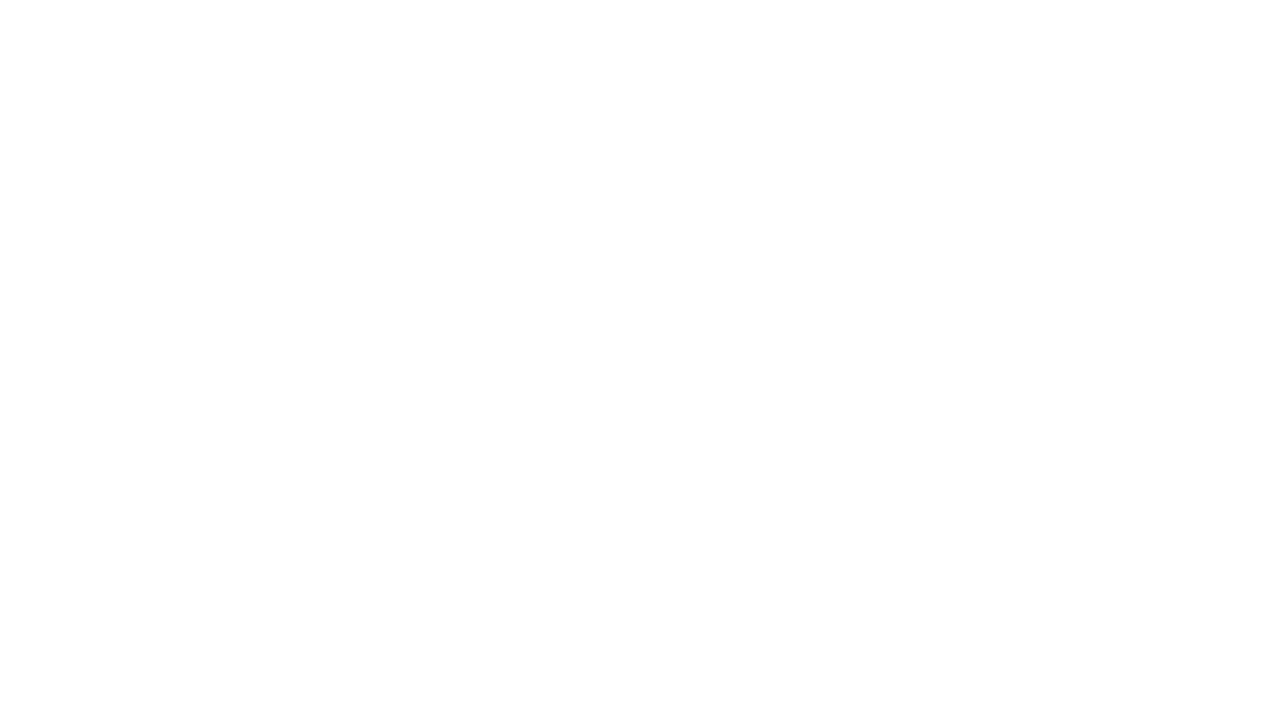
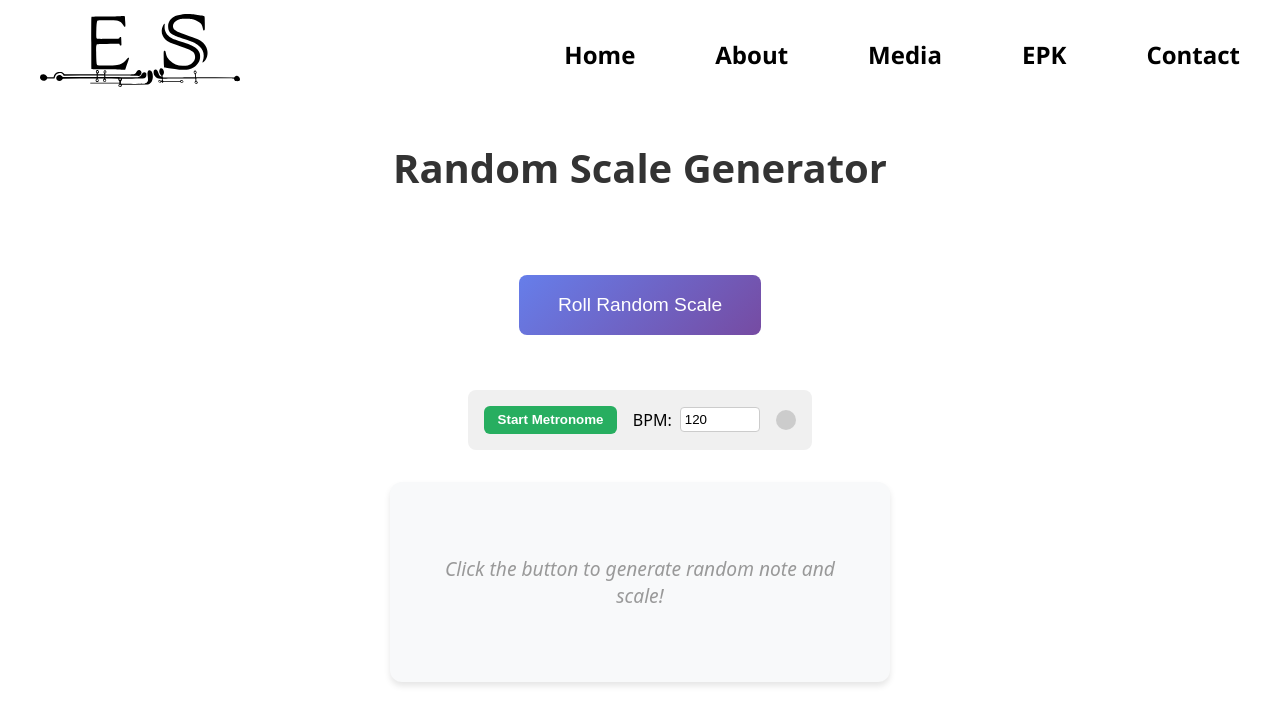
Before and after one commit to EthanShuler/portfolio, a React (Create React App) app: page /scales in a window 1280 px wide. Before the commit this address had no page. Shown: the top 724 px of the page. Built offline with nearby package versions, Linux system fonts and the light colour scheme; a web font is replaced by a local one.

Commit message:
scales page

```diff
--- a/src/App.js
+++ b/src/App.js
@@ -9,6 +9,7 @@ import MusicNavbar from './components/Navbar/MusicNavbar';
 import { BrowserRouter as Router, Route, Routes, Outlet } from 'react-router-dom';
 import Contact from './components/Contact/Contact';
 import Epk from './components/Epk/Epk';
+import Scales from './components/Scales/Scales';
 
 const Musician = () => {
   return (
@@ -37,6 +38,7 @@ const App = () => {
             <Route path='media' element={<Media />} />
             <Route path='epk' element={<Epk />} />
             <Route path='contact' element={<Contact />} />
+            <Route path='scales' element={<Scales />} />
           </Route>
 
 
--- /dev/null
+++ b/src/components/Scales/Scales.jsx
@@ -0,0 +1,264 @@
+import React, { useState, useEffect, useRef } from 'react'
+import styled from 'styled-components'
+
+const ScalesContainer = styled.div`
+  font-family: Articulat CF,system-ui,sans-serif;
+  padding: 2em 5.25em;
+  display: flex;
+  flex-direction: column;
+  margin: 0 auto;
+  max-width: 95.75em;
+  align-items: center;
+  text-align: center;
+`
+
+const Title = styled.h1`
+  color: #333;
+  margin-bottom: 2em;
+  font-size: 2.5em;
+`
+
+const RandomButton = styled.button`
+  background: linear-gradient(135deg, #667eea 0%, #764ba2 100%);
+  color: white;
+  border: none;
+  padding: 1em 2em;
+  font-size: 1.2em;
+  border-radius: 8px;
+  cursor: pointer;
+  margin-bottom: 2em;
+  transition: transform 0.2s, box-shadow 0.2s;
+
+  &:hover {
+    transform: translateY(-2px);
+    box-shadow: 0 8px 15px rgba(102, 126, 234, 0.3);
+  }
+
+  &:active {
+    transform: translateY(0);
+  }
+`
+
+const ResultContainer = styled.div`
+  background: #f8f9fa;
+  border-radius: 12px;
+  padding: 2em;
+  margin: 1em 0;
+  box-shadow: 0 4px 6px rgba(0, 0, 0, 0.1);
+  min-height: 200px;
+  display: flex;
+  flex-direction: column;
+  justify-content: center;
+  max-width: 500px;
+  width: 100%;
+`
+
+const NoteDisplay = styled.div`
+  font-size: 3em;
+  font-weight: bold;
+  color: #667eea;
+  margin-bottom: 0.5em;
+`
+
+const ScaleDisplay = styled.div`
+  font-size: 1.5em;
+  color: #333;
+  margin-bottom: 0.5em;
+  display: flex;
+  flex-direction: column;
+  gap: 0.5em;
+  justify-content: center;
+  align-items: center;
+
+  div {
+    display: flex;
+    gap: 1em;
+    align-items: center;
+  }
+`
+
+const Placeholder = styled.div`
+  font-size: 1.2em;
+  color: #999;
+  font-style: italic;
+`
+
+const MetronomeContainer = styled.div`
+  display: flex;
+  align-items: center;
+  gap: 1em;
+  margin: 1em 0;
+  padding: 1em;
+  background: #f0f0f0;
+  border-radius: 8px;
+`
+
+const MetronomeButton = styled.button`
+  background: ${props => props.isPlaying ? '#e74c3c' : '#27ae60'};
+  color: white;
+  border: none;
+  padding: 0.5em 1em;
+  border-radius: 6px;
+  cursor: pointer;
+  font-weight: bold;
+
+  &:hover {
+    opacity: 0.8;
+  }
+`
+
+const TempoControl = styled.div`
+  display: flex;
+  align-items: center;
+  gap: 0.5em;
+
+  input {
+    width: 80px;
+    padding: 0.3em;
+    border: 1px solid #ccc;
+    border-radius: 4px;
+  }
+`
+
+const BeatIndicator = styled.div`
+  width: 20px;
+  height: 20px;
+  border-radius: 50%;
+  background: ${props => props.active ? '#e74c3c' : '#ccc'};
+  transition: background 0.1s ease;
+`
+
+const Scales = () => {
+  const [currentNote, setCurrentNote] = useState('')
+  const [currentScale, setCurrentScale] = useState(null)
+  const [isMetronomeRunning, setIsMetronomeRunning] = useState(false)
+  const [tempo, setTempo] = useState(120)
+  const [beatActive, setBeatActive] = useState(false)
+
+  const metronomeRef = useRef(null)
+  const audioContextRef = useRef(null)
+
+  // List of notes
+  const notes = [
+    'C', 'D♭', 'D', 'E♭', 'E', 'F',
+    'F♯/G♭', 'G', 'A♭', 'A', 'B♭', 'B'
+  ]
+
+  // List of chord/scale types
+  const scaleTypes = [
+    { numeral: 'I', symbol: '△7', name: 'Major', description: 'Ionian mode' },
+    { numeral: 'ii', symbol: '-7', name: 'Dorian', description: 'Dorian mode' },
+    { numeral: 'iii', symbol: '-7', name: 'Phrygian', description: 'Phrygian mode' },
+    { numeral: 'IV', symbol: '△7', name: 'Lydian', description: 'Lydian mode' },
+    { numeral: 'V', symbol: '7', name: 'Mixolydian', description: 'Mixolydian mode' },
+    { numeral: 'V', symbol: 'sus', name: 'Mixolydian', description: 'Mixolydian mode' },
+    { numeral: 'vi', symbol: '-7', name: 'Aeolian', description: 'Natural Minor' },
+    { numeral: 'vii', symbol: 'ø7', name: 'Locrian', description: 'Locrian mode' },
+    { numeral: 'I', symbol: '-△7', name: 'Melodic Minor', description: 'Melodic minor' },
+    { numeral: 'V', symbol: '7alt', name: 'Altered', description: 'Altered' },
+    { numeral: '', symbol: '7', name: 'Blues', description: 'Blues scale' },
+    { numeral: '', symbol: 'dim', name: 'Diminished', description: 'Whole-half diminished' }
+  ]
+
+  // Metronome functionality
+  useEffect(() => {
+    if (isMetronomeRunning) {
+      const interval = 60000 / tempo // Convert BPM to milliseconds
+
+      metronomeRef.current = setInterval(() => {
+        // Create metronome sound
+        if (!audioContextRef.current) {
+          audioContextRef.current = new (window.AudioContext || window.webkitAudioContext)()
+        }
+
+        const oscillator = audioContextRef.current.createOscillator()
+        const gainNode = audioContextRef.current.createGain()
+
+        oscillator.connect(gainNode)
+        gainNode.connect(audioContextRef.current.destination)
+
+        oscillator.frequency.setValueAtTime(800, audioContextRef.current.currentTime)
+        gainNode.gain.setValueAtTime(0.1, audioContextRef.current.currentTime)
+        gainNode.gain.exponentialRampToValueAtTime(0.01, audioContextRef.current.currentTime + 0.1)
+
+        oscillator.start(audioContextRef.current.currentTime)
+        oscillator.stop(audioContextRef.current.currentTime + 0.1)
+
+        // Visual beat indicator
+        setBeatActive(true)
+        setTimeout(() => setBeatActive(false), 100)
+      }, interval)
+    } else {
+      if (metronomeRef.current) {
+        clearInterval(metronomeRef.current)
+      }
+    }
+
+    return () => {
+      if (metronomeRef.current) {
+        clearInterval(metronomeRef.current)
+      }
+    }
+  }, [isMetronomeRunning, tempo])
+
+  const toggleMetronome = () => {
+    setIsMetronomeRunning(!isMetronomeRunning)
+  }
+
+  const rollRandomScales = () => {
+    const noteIndex = Math.floor(Math.random() * notes.length)
+
+    const scaleIndex = Math.floor(Math.random() * scaleTypes.length)
+
+    setCurrentNote(notes[noteIndex])
+    setCurrentScale(scaleTypes[scaleIndex])
+  }
+
+  return (
+    <ScalesContainer>
+      <Title>Random Scale Generator</Title>
+
+      <RandomButton onClick={rollRandomScales}>
+        Roll Random Scale
+      </RandomButton>
+
+      <MetronomeContainer>
+        <MetronomeButton
+          isPlaying={isMetronomeRunning}
+          onClick={toggleMetronome}
+        >
+          {isMetronomeRunning ? 'Stop' : 'Start'} Metronome
+        </MetronomeButton>
+
+        <TempoControl>
+          <label>BPM:</label>
+          <input
+            type="number"
+            value={tempo}
+            onChange={(e) => setTempo(Number(e.target.value))}
+            min="60"
+            max="200"
+          />
+        </TempoControl>
+
+        <BeatIndicator active={beatActive} />
+      </MetronomeContainer>
+
+      <ResultContainer>
+        {currentNote && currentScale ? (
+          <>
+            <NoteDisplay>{currentNote}</NoteDisplay>
+            <ScaleDisplay>
+              <div><strong>Scale: </strong>{currentScale.description}</div>
+              <div><strong>Chord: </strong>{currentScale.symbol}</div>
+            </ScaleDisplay>
+          </>
+        ) : (
+          <Placeholder>Click the button to generate random note and scale!</Placeholder>
+        )}
+      </ResultContainer>
+    </ScalesContainer>
+  )
+}
+
+export default Scales
```
